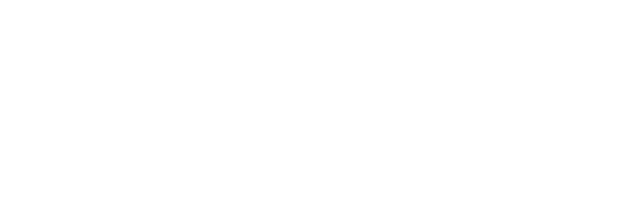
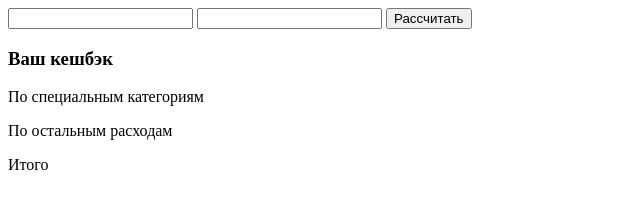
Before and after one commit to konstantin-ershow/calculate_cashback, a plain HTML site: page index.html in a window 1280 px wide. Shown: the whole page, without its empty margins (0-640 px from the left). Drawn offline with Linux system fonts and the light colour scheme.

Commit message:
form on page is created

```diff
--- a/index.html
+++ b/index.html
@@ -9,6 +9,21 @@
     <link rel="stylesheet" href="css/style.css">
 </head>
 <body>
+
+<div>
+    <form action="">
+        <input type="text">
+        <input type="text">
+        <button>Рассчитать</button>
+    </form>
+    <div>
+        <h3>Ваш кешбэк</h3>
+        <p>По специальным категориям <span></span></p>
+        <p>По остальным расходам <span></span></p>
+        <p>Итого <span></span></p>
+    </div>
+</div>
+
 <script src="js/app.js"></script>
 </body>
 </html>
```
